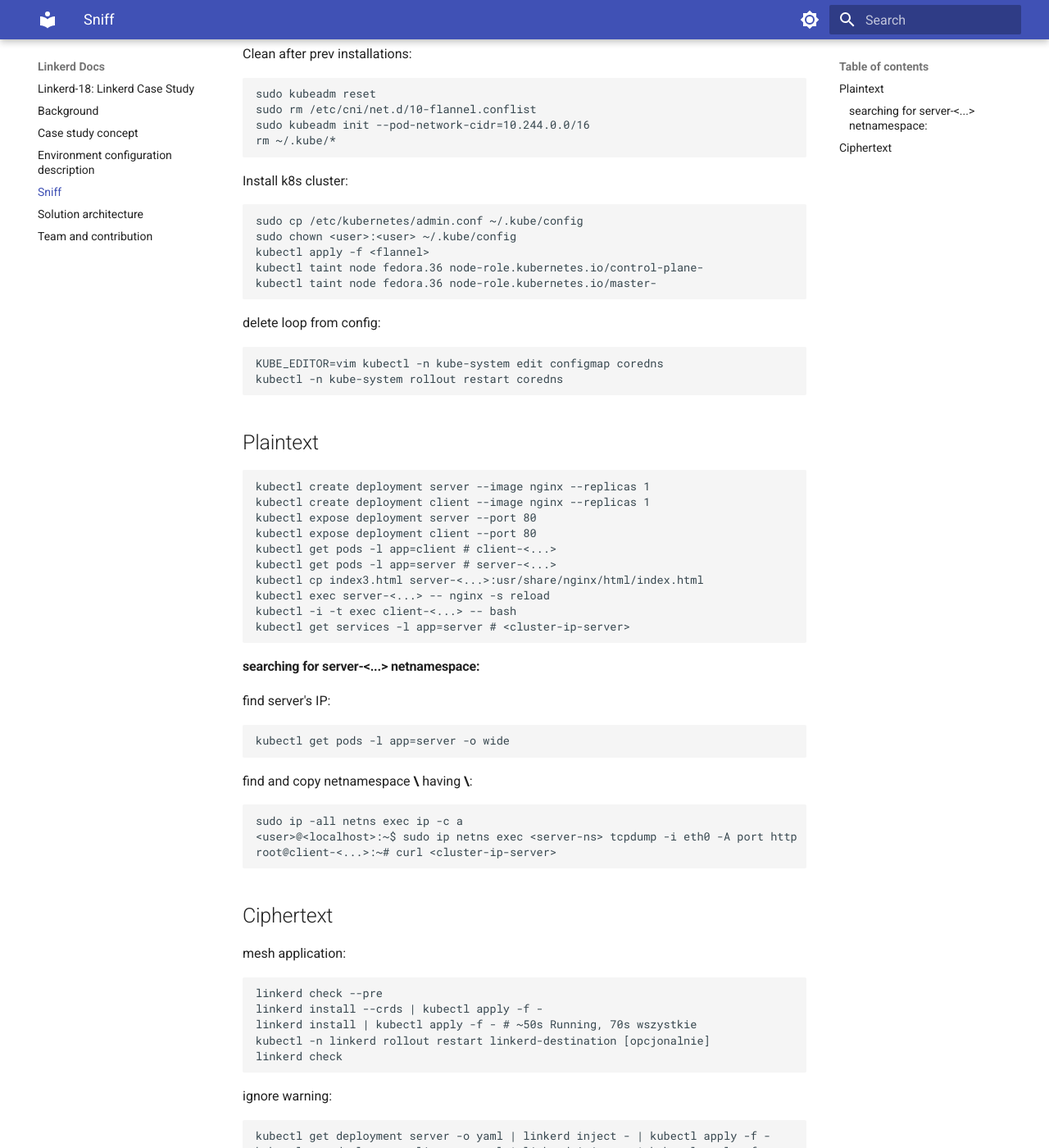
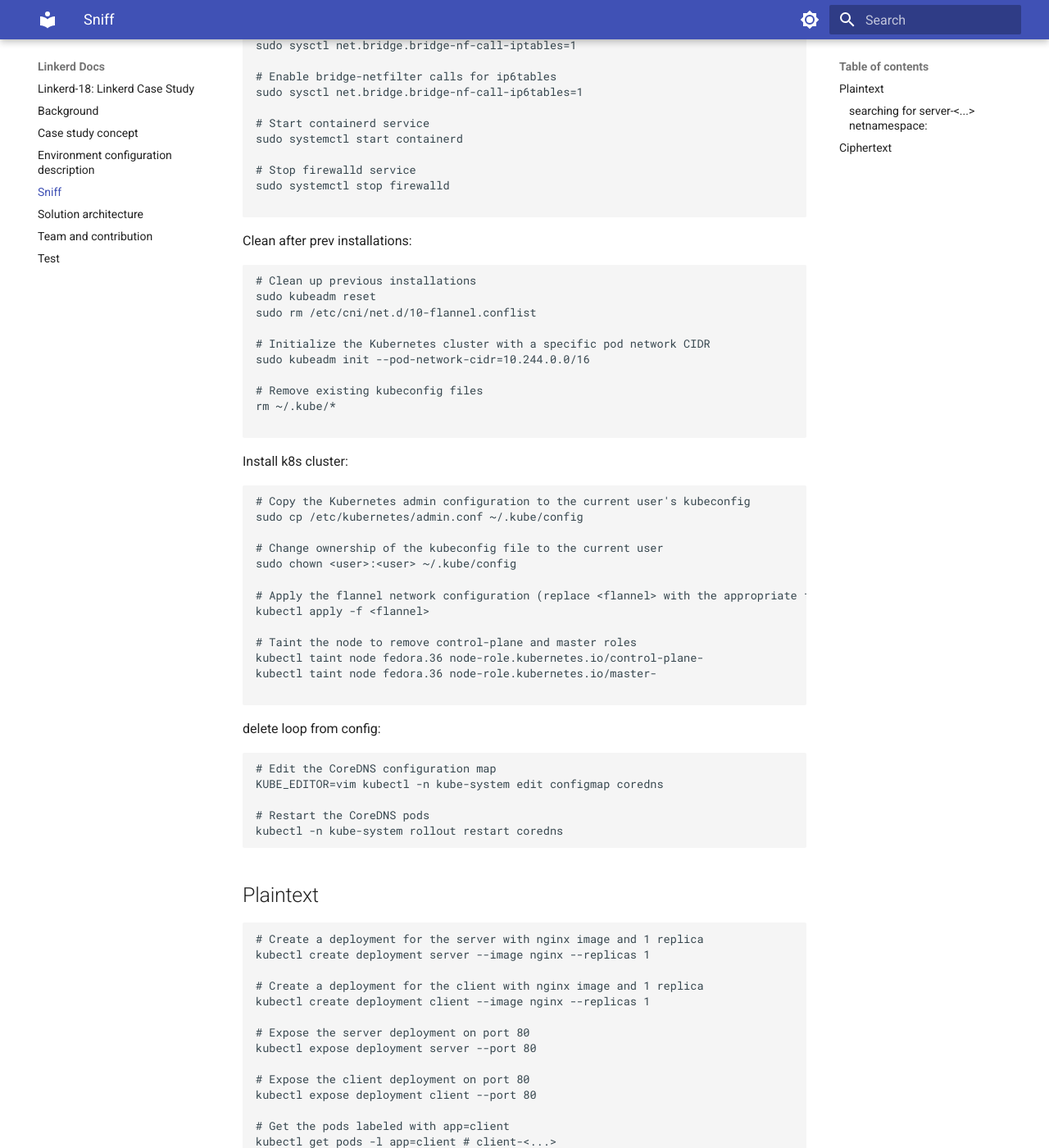
Before and after one commit to piotrkica/SUU_Linkerd, an MkDocs documentation site: the page built from docs/sniff.md, in a window 1280 px wide and 1400 px high, scrolled down 361 px. Shown: the whole window at 82% size. Built offline with MkDocs 1.6.1 and Material for MkDocs 9.7.7, drawn with Linux system fonts in a browser that asks for light colours; some of the changed text lies outside the part shown.

Commit message:
Comments in code introduced. Code formatting in other chapters introducted.

````diff
--- a/docs/sniff.md
+++ b/docs/sniff.md
@@ -3,53 +3,102 @@
 Start by enabling some modules, then start some services and stop firewall:
 
 ```bash
+# Enable necessary modules
 sudo modprobe br-netfilter
+
+# Enable IP forwarding
 sudo sysctl net.ipv4.ip_forward=1
+
+# Enable bridge-netfilter calls for iptables
 sudo sysctl net.bridge.bridge-nf-call-iptables=1
+
+# Enable bridge-netfilter calls for ip6tables
 sudo sysctl net.bridge.bridge-nf-call-ip6tables=1
+
+# Start containerd service
 sudo systemctl start containerd
+
+# Stop firewalld service
 sudo systemctl stop firewalld
+
 ```
 
 Clean after prev installations:
 
 ```bash
+# Clean up previous installations
 sudo kubeadm reset
 sudo rm /etc/cni/net.d/10-flannel.conflist
+
+# Initialize the Kubernetes cluster with a specific pod network CIDR
 sudo kubeadm init --pod-network-cidr=10.244.0.0/16
+
+# Remove existing kubeconfig files
 rm ~/.kube/*
+
 ```
 
 Install k8s cluster:
 
 ```bash
+# Copy the Kubernetes admin configuration to the current user's kubeconfig
 sudo cp /etc/kubernetes/admin.conf ~/.kube/config
+
+# Change ownership of the kubeconfig file to the current user
 sudo chown <user>:<user> ~/.kube/config
+
+# Apply the flannel network configuration (replace <flannel> with the appropriate file)
 kubectl apply -f <flannel>
+
+# Taint the node to remove control-plane and master roles
 kubectl taint node fedora.36 node-role.kubernetes.io/control-plane-
 kubectl taint node fedora.36 node-role.kubernetes.io/master-
+
 ```
 
 delete loop from config:
 
 ```bash
+# Edit the CoreDNS configuration map
 KUBE_EDITOR=vim kubectl -n kube-system edit configmap coredns
+
+# Restart the CoreDNS pods
 kubectl -n kube-system rollout restart coredns
 ```
 
 ## Plaintext
 
 ```bash
+# Create a deployment for the server with nginx image and 1 replica
 kubectl create deployment server --image nginx --replicas 1
+
+# Create a deployment for the client with nginx image and 1 replica
 kubectl create deployment client --image nginx --replicas 1
+
+# Expose the server deployment on port 80
 kubectl expose deployment server --port 80
+
+# Expose the client deployment on port 80
 kubectl expose deployment client --port 80
+
+# Get the pods labeled with app=client
 kubectl get pods -l app=client # client-<...>
+
+# Get the pods labeled with app=server
 kubectl get pods -l app=server # server-<...>
+
+# Copy the index3.html file to the server pod's nginx HTML directory
 kubectl cp index3.html server-<...>:usr/share/nginx/html/index.html
+
+# Execute the nginx reload command on the server pod
 kubectl exec server-<...> -- nginx -s reload
+
+# Open an interactive bash session in the client pod
 kubectl -i -t exec client-<...> -- bash
+
+# Get services labeled with app=server to find the cluster IP
 kubectl get services -l app=server # <cluster-ip-server>
+
 ```
 
 #### searching for server-<...> netnamespace:
@@ -57,12 +106,14 @@
 find server's IP:
 
 ```bash
+# Find the server pod's IP address
 kubectl get pods -l app=server -o wide
 ```
 
 find and copy netnamespace **\<server-ns>** having **\<server-ip>**:
 
 ```bash
+# Find and copy the netnamespace <server-ns> corresponding to <server-ip>
 sudo ip -all netns exec ip -c a
 <user>@<localhost>:~$ sudo ip netns exec <server-ns> tcpdump -i eth0 -A port http
 root@client-<...>:~# curl <cluster-ip-server>
@@ -73,44 +124,66 @@
 mesh application:
 
 ```bash
+# Perform pre-checks for Linkerd installation
 linkerd check --pre
+
+# Install Linkerd control plane CRDs
 linkerd install --crds | kubectl apply -f -
-linkerd install | kubectl apply -f - # ~50s Running, 70s wszystkie
-kubectl -n linkerd rollout restart linkerd-destination [opcjonalnie]
+
+# Install Linkerd control plane components
+linkerd install | kubectl apply -f - # Takes approximately 50 seconds to start running, 70 seconds for all components to start
+
+# (Optional) Restart the linkerd-destination pod in the linkerd namespace
+kubectl -n linkerd rollout restart linkerd-destination
+
+# Perform post-installation checks for Linkerd
 linkerd check
+
 ```
 
 ignore warning:
 
 ```bash
+# Ignore warning by injecting Linkerd sidecar into server deployment YAML and applying the modified configuration
 kubectl get deployment server -o yaml | linkerd inject - | kubectl apply -f -
+
+# Ignore warning by injecting Linkerd sidecar into client deployment YAML and applying the modified configuration
 kubectl get deployment client -o yaml | linkerd inject - | kubectl apply -f -
+
 ```
 
 linkerd is starting new pods, search for new pods and their netnamespaces: find new client's name:
 
 ```bash
+# Find the name of the new client pod
 kubectl get pods -l app=client
 ```
 
 find new server's name:
 
 ```bash
+# Find the names of the new client and server pods
 kubectl get pods -l app=client
 kubectl get pods -l app=server
+
+# Copy the index3.html file to the server pod's nginx HTML directory using the nginx container
 kubectl -c nginx cp index3.html server-<new...>:usr/share/nginx/html/index.html
+
+# Execute the nginx reload command on the server pod using the nginx container
 kubectl -c nginx exec server-<new...> -- nginx -s reload
 ```
 
 write down **\<server-new-ip>**:
 
 ```bash
+# Write down the IP address of the server pod
 kubectl get pods -l app=server -o wide
 ```
 
 find and copy netnamespace **\<server-new-ns>** having **\<server-new-ip>**:
 
 ```bash
+# Find and copy the netnamespace <server-new-ns> corresponding to <server-new-ip>
 sudo ip -all netns exec ip -c a
 kubectl -c nginx -i -t exec client-<new...> -- bash
 eng@fedora:~$ sudo ip netns exec <server-new-ns> tcpdump -i eth0 -A port http
--- /dev/null
+++ b/docs/test.md
@@ -0,0 +1 @@
+# Test
````
Also changed, not shown: docs/environment_configuration_description.md (+22 -7 lines).
